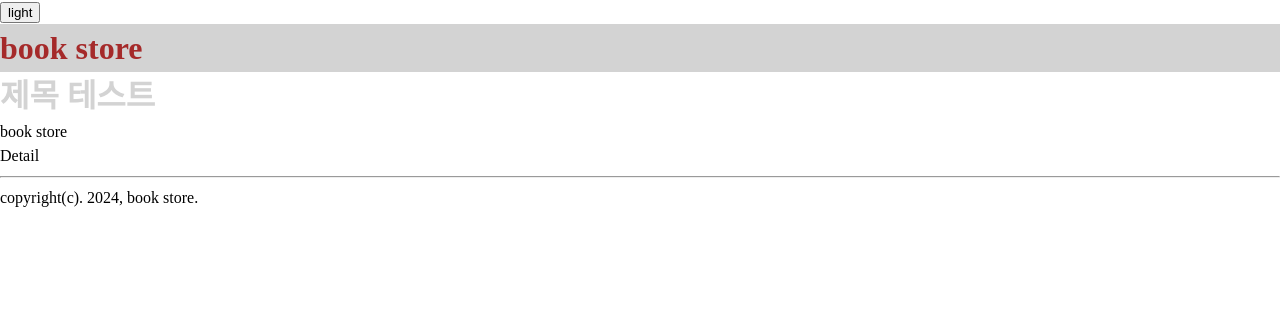
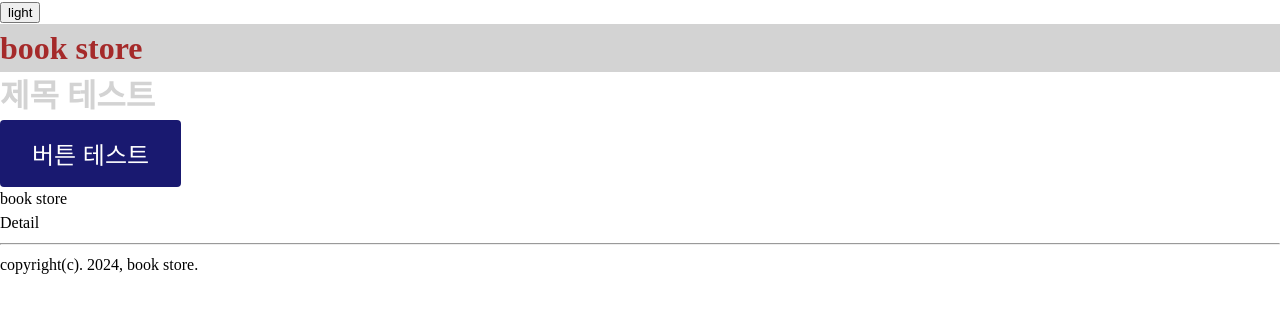
Before and after one commit to Ag-crane/devcourse-full-3, a React (Create React App) app in the folder 09-book-store/: page / in a window 1280 px wide. Shown: the top 312 px of the page. Built offline with nearby package versions, Linux system fonts and the light colour scheme.

Commit message:
Button 컴포넌트, 테스트 작성

```diff
--- /dev/null
+++ b/09-book-store/src/components/common/Button.tsx
@@ -0,0 +1,36 @@
+import styled from "styled-components";
+import { ButtonScheme, ButtonSize } from "../../style/theme";
+
+interface Props {
+    children: React.ReactNode;
+    size: ButtonSize;
+    scheme: ButtonScheme;
+    disabled?: boolean;
+    isloading?: boolean;
+}
+function Button({ children, size, scheme, disabled, isloading }: Props) {
+    return (
+        <>
+            <ButtonStyle
+                size={size}
+                scheme={scheme}
+                disabled={disabled}
+                isloading={isloading}
+            >
+                {children}
+            </ButtonStyle>
+        </>
+    );
+}
+const ButtonStyle = styled.button<Omit<Props, "children">>`
+    font-size: ${({ theme, size }) => theme.button[size].fontSize};
+    padding: ${({ theme, size }) => theme.button[size].padding};
+    color: ${({ theme, scheme }) => theme.buttonScheme[scheme].color};
+    background-color: ${({ theme, scheme }) => theme.buttonScheme[scheme].backgroundColor};
+    border: 0;
+    border-radius: ${({ theme }) => theme.borderRadius.default};
+    opacity: ${({ disabled }) => (disabled ? 0.5 : 1)};
+    pointer-events: ${({ disabled }) => (disabled ? "none" : "auto")};
+    cursor: ${({ disabled }) => (disabled ? "not-allowed" : "pointer")};
+`;
+export default Button;
--- a/09-book-store/src/pages/Home.tsx
+++ b/09-book-store/src/pages/Home.tsx
@@ -1,9 +1,11 @@
+import Button from "../components/common/Button";
 import Title from "../components/common/Title";
 
 const Home = () => {
     return (
         <>
             <Title size="large" color="background">제목 테스트</Title>
+            <Button size="large" scheme="primary">버튼 테스트</Button>
             <div>book store</div>
         </>
     );
--- a/09-book-store/src/style/theme.ts
+++ b/09-book-store/src/style/theme.ts
@@ -9,9 +9,26 @@
             fontSize: string;
         };
     };
+    button: {
+        [key in ButtonSize]: {
+            fontSize: string;
+            padding: string; // 폰트 사이즈에 따라 달라지기 때문
+        };
+    };
+    buttonScheme: {
+        [key in ButtonScheme]: {
+            color: string;
+            backgroundColor: string;
+        };
+    };
+    borderRadius: {
+        default: string;
+    }
 }
 
 export type HeadingSize = "small" | "medium" | "large";
+export type ButtonSize = "small" | "medium" | "large";
+export type ButtonScheme = "primary" | "normal";
 
 export const light: Theme = {
     name: "light",
@@ -32,6 +49,33 @@
             fontSize: "2rem",
         },
     },
+    button: {
+        small: {
+            fontSize: "0.75rem",
+            padding: "0.25rem 5rem",
+        },
+        medium: {
+            fontSize: "1rem",
+            padding: "0.5rem 1rem",
+        },
+        large: {
+            fontSize: "1.5rem",
+            padding: "1rem 2rem",
+        },
+    },
+    buttonScheme: {
+        primary: {
+            color: "white",
+            backgroundColor: "midnightblue",
+        },
+        normal: {
+            color: "black",
+            backgroundColor: "lightgray",
+        },
+    },
+    borderRadius: {
+        default: "4px",
+    },
 };
 
 export const dark: Theme = {
```
Also changed, not shown: 1 other file (tests, documents, lock files or other folders).
